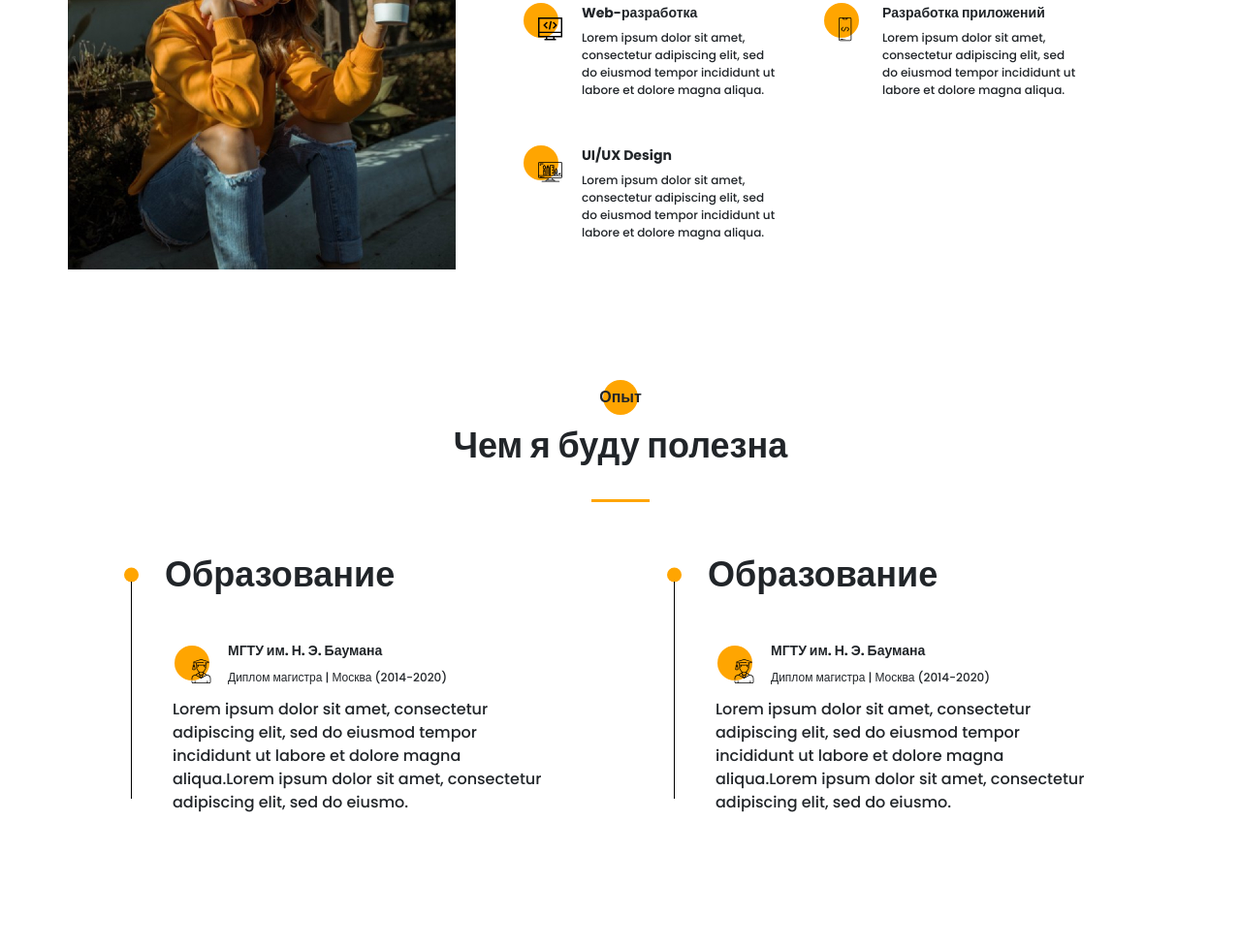
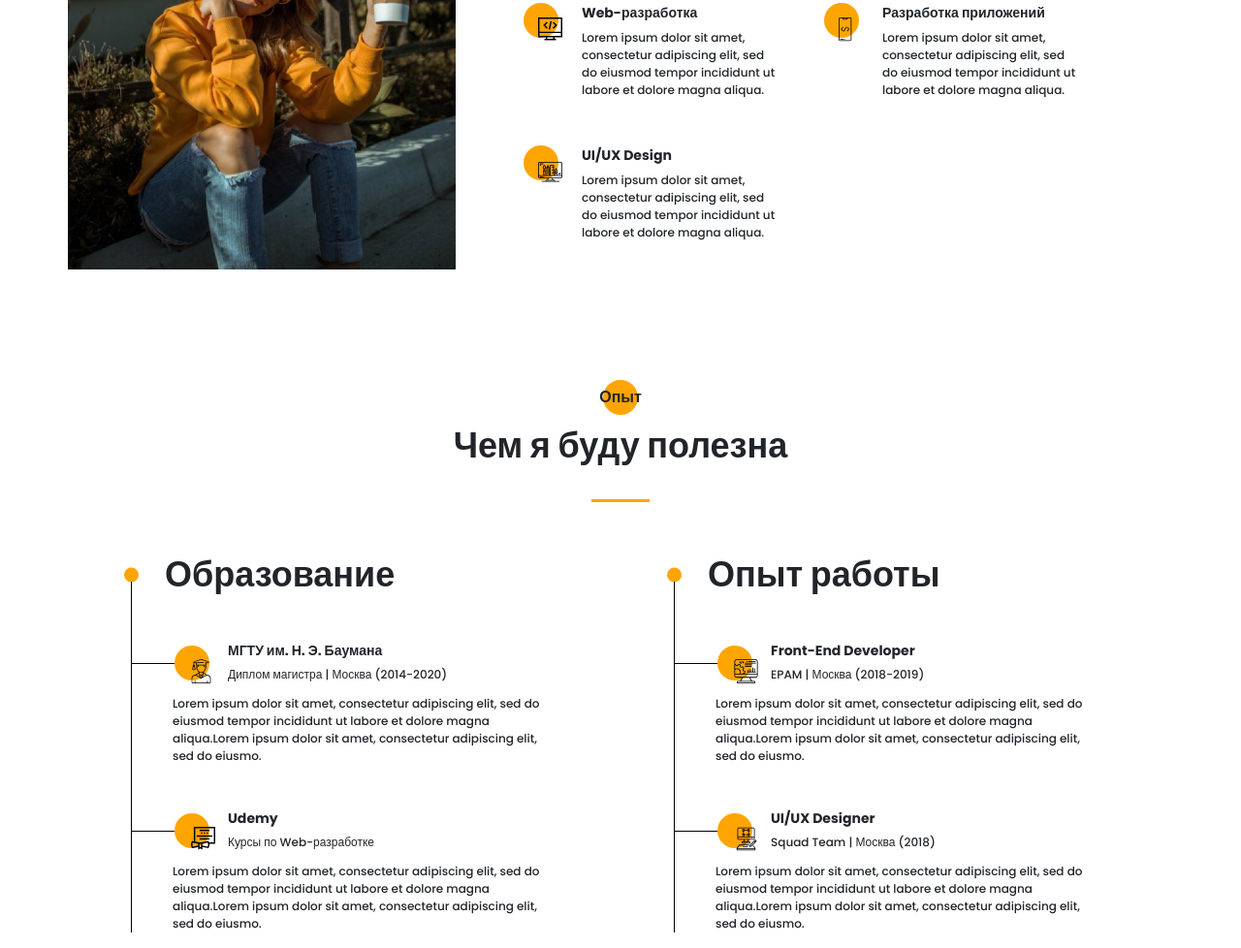
Before and after one commit to shutovamarina/portfolio, a website: page src/index.html in a window 1280 px wide. Shown: the part 1242-2220 px from the top of the page at 97% size. Before the commit the page ends 2098 px from the top, so only its background shows below. Drawn offline with nearby package versions, Linux system fonts and the light colour scheme; files that its build step writes are made by us from their sources; files whose address does not match are found by name.

Commit message:
add about

```diff
--- a/src/index.html
+++ b/src/index.html
@@ -193,19 +193,47 @@
                                 </div>
                             </div>
                         </li>
+                        <li>
+                            <div class="resume__item">
+                                <div class="resume__item-head">
+                                    <div class="resume__item-icon">
+                                        <img src="icons/experience/courses.svg" alt="courses">
+                                    </div>
+                                    <h4 class="title title_fz14">Udemy</h4>
+                                    <div class="resume__item-location">Курсы по Web-разработке </div>
+                                </div>
+                                <div class="resume__item-body">
+                                    Lorem ipsum dolor sit amet, consectetur adipiscing elit, sed do eiusmod tempor incididunt ut labore et dolore magna aliqua.Lorem ipsum dolor sit amet, consectetur adipiscing elit, sed do eiusmo.
+                                </div>
+                            </div>
+                        </li>
                     </ul>
                 </div>
                 <div class="resume__column">
-                    <h3 class="title title_fz20 resume__column-title">Образование</h3>
+                    <h3 class="title title_fz20 resume__column-title">Опыт работы</h3>
                     <ul>
                         <li>
                             <div class="resume__item">
                                 <div class="resume__item-head">
                                     <div class="resume__item-icon">
-                                        <img src="icons/experience/university.svg" alt="university">
+                                        <img src="icons/experience/developer.svg" alt="developer">
                                     </div>
-                                    <h4 class="title title_fz14">МГТУ им. Н. Э. Баумана</h4>
-                                    <div class="resume__item-location">Диплом магистра | Москва (2014-2020)</div>
+                                    <h4 class="title title_fz14">Front-End Developer</h4>
+                                    <div class="resume__item-location">EPAM | Москва (2018-2019)</div>
+                                </div>
+                                <div class="resume__item-body">
+                                    Lorem ipsum dolor sit amet, consectetur adipiscing elit, sed do eiusmod tempor incididunt ut labore et dolore magna aliqua.Lorem ipsum dolor sit amet, consectetur adipiscing elit, sed do eiusmo.
+                                </div>
+                            </div>
+                        </li>
+                        <li>
+                            <div class="resume__item">
+                                <div class="resume__item-head">
+                                    <div class="resume__item-icon">
+                                        <img src="icons/experience/designer.svg" alt="designer">
+                                    </div>
+                                    <h4 class="title title_fz14">UI/UX Designer</h4>
+                                    <div class="resume__item-location">Squad Team | Москва (2018)</div>
                                 </div>
                                 <div class="resume__item-body">
                                     Lorem ipsum dolor sit amet, consectetur adipiscing elit, sed do eiusmod tempor incididunt ut labore et dolore magna aliqua.Lorem ipsum dolor sit amet, consectetur adipiscing elit, sed do eiusmo.
--- a/src/sass/blocks/_resume.scss
+++ b/src/sass/blocks/_resume.scss
@@ -43,7 +43,7 @@
                 &:after {
                     content: '';
                     width: 1px;
-                    height: 100%;
+                    height: calc(100% + 16px);
                     position: absolute;
                     top: -16px;
                     left: 0;
@@ -53,13 +53,27 @@
         }
     }
     &__item {
+        position: relative;
+        &:before {
+            content: '';
+            height: 1px;
+            width: 45px;
+            position: absolute;
+            top: 68px;
+            background-color: #000;
+        }
         &-head {
             position: relative;
             padding: 45px 0 0 100px;
+            h4 {
+                margin-bottom: 0;
+            }
         }
         &-body {
             padding-left: 43px;
             margin-top: 12px;
+            font-size: 12px;
+            line-height: 18px;
         }
         &-icon {
             position: absolute;
@@ -75,6 +89,7 @@
         &-location {
             font-size: 12px;
             line-height: 18px;
+            margin-top: 5px;
         }
     }
 }
```
Also changed, not shown: dist/css/style.min.css, dist/index.html.
